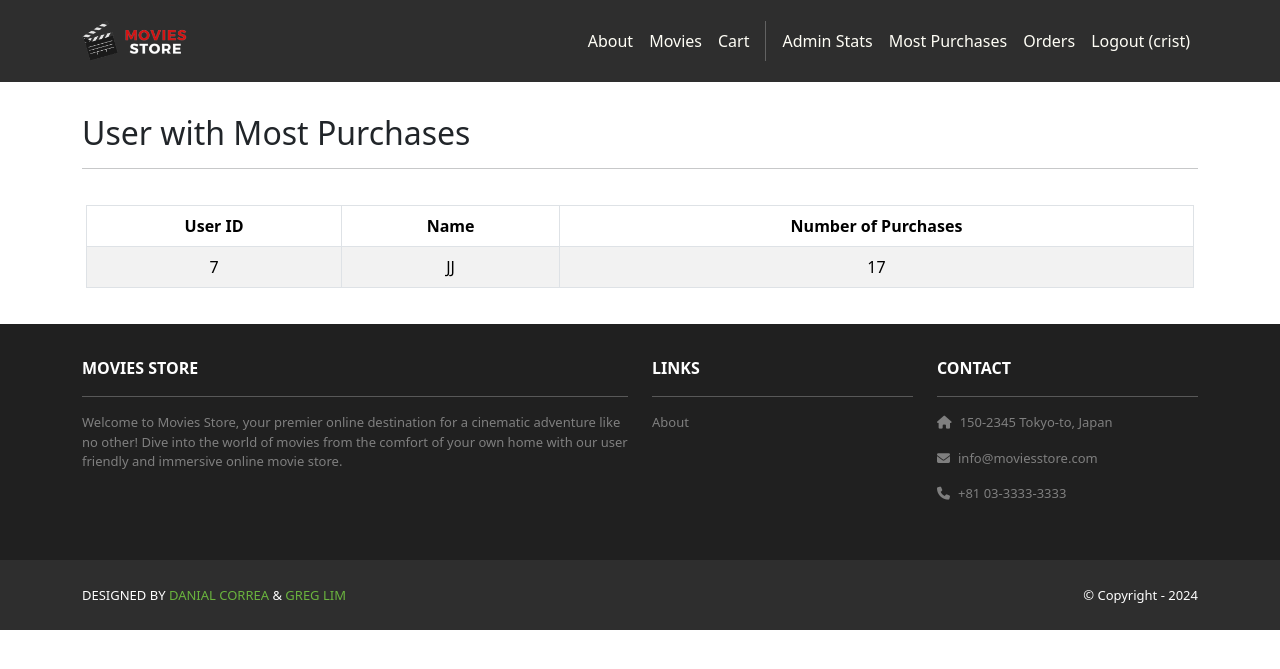
After one commit to Runningbird20/moviesstore, a Django app: page /accounts/most_purchases/ in a window 1280 px wide. The commit adds this page. Shown: the top 669 px of the page. Run offline with Django 5.2, Linux system fonts and the light colour scheme; a user stored in the database is signed in; data comes from the database, SQL or seed files in the repository; both versions use the stored data as it was after the commit; some libraries are stand-ins or nearby versions.

Commit message:
admin can see who has most purchases

```diff
--- /dev/null
+++ b/accounts/templates/accounts/most_purchases.html
@@ -0,0 +1,34 @@
+{% extends 'base.html' %}
+{% block content %}
+{% load static %}
+{% load cart_filters %}
+<div class="p-3">
+    <div class="container">
+        <div class="row mt-3">
+            <div class="col mx-auto mb-3">
+                <h2>User with Most Purchases</h2>
+                <hr />
+            </div>
+        </div>
+        <div class="row m-1">
+            <table class="table table-bordered table-striped text-center">
+                <thead>
+                    <tr>
+                        <th scope="col">User ID</th>
+                        <th scope="col">Name</th>
+                        <th scope="col">Number of Purchases</th>
+                    </tr>
+                </thead>
+                <tbody>
+                    <tr>
+                        <td>{{ template_data.user.id }}</td>
+                        <td>{{ template_data.user.username }}</td>
+                        <td>{{ template_data.quantity }}</td>
+                    </tr>
+                </tbody>
+            </table>
+        </div>
+
+    </div>
+</div>
+{% endblock content %}
--- a/accounts/urls.py
+++ b/accounts/urls.py
@@ -6,4 +6,5 @@ urlpatterns = [
     path('login/', views.login, name='accounts.login'),
     path('logout/', views.logout, name='accounts.logout'),
     path('orders/', views.orders, name='accounts.orders'),
+    path('most_purchases/', views.most_purchases, name='accounts.most_purchases'),
 ]
--- a/accounts/views.py
+++ b/accounts/views.py
@@ -4,6 +4,7 @@ from django.shortcuts import redirect
 from .forms import CustomUserCreationForm, CustomErrorList
 from django.contrib.auth.decorators import login_required
 from django.contrib.auth.models import User
+from cart.models import Order, Item
 
 @login_required
 def logout(request):
@@ -53,3 +54,30 @@ def orders(request):
     template_data['title'] = 'Orders'
     template_data['orders'] = request.user.order_set.all
     return render(request, 'accounts/order.html', {'template_data': template_data})
+
+@login_required
+def most_purchases(request):
+    if request.user.is_superuser:
+        template_data = {}
+        purchases_by_user = {}
+        for item in Item.objects.all():
+            user = item.order.user
+            quantity = item.quantity
+
+            if (not user in purchases_by_user):
+                purchases_by_user[user] = 0
+            purchases_by_user[user] += quantity
+
+        sorted_dict = {}
+        for key in sorted(purchases_by_user, key=purchases_by_user.get):
+            sorted_dict[key] = purchases_by_user[key]
+
+        most_user = list(sorted_dict)[-1]
+        most_quantity = sorted_dict[most_user]
+
+        template_data['user'] = most_user
+        template_data['quantity'] = most_quantity
+        return render(request, 'accounts/most_purchases.html', {'template_data': template_data})
+
+    else:
+        return redirect('home.index')
--- a/moviesstore/templates/base.html
+++ b/moviesstore/templates/base.html
@@ -29,6 +29,7 @@
                     {% if user.is_authenticated %}
                     {% if user.is_staff %}
                     <a class="nav-link" href="{% url 'movies.admin_stats' %}">Admin Stats</a>
+                    <a class="nav-link" href="{% url 'accounts.most_purchases' %}">Most Purchases</a>
                     {% endif %}
                     <a class="nav-link" href="{% url 'accounts.orders' %}">Orders</a>
                     <a class="nav-link" href="{% url 'accounts.logout' %}">Logout ({{ user.username }})</a>
```
Also changed, not shown: db.sqlite3, 6 other files.
